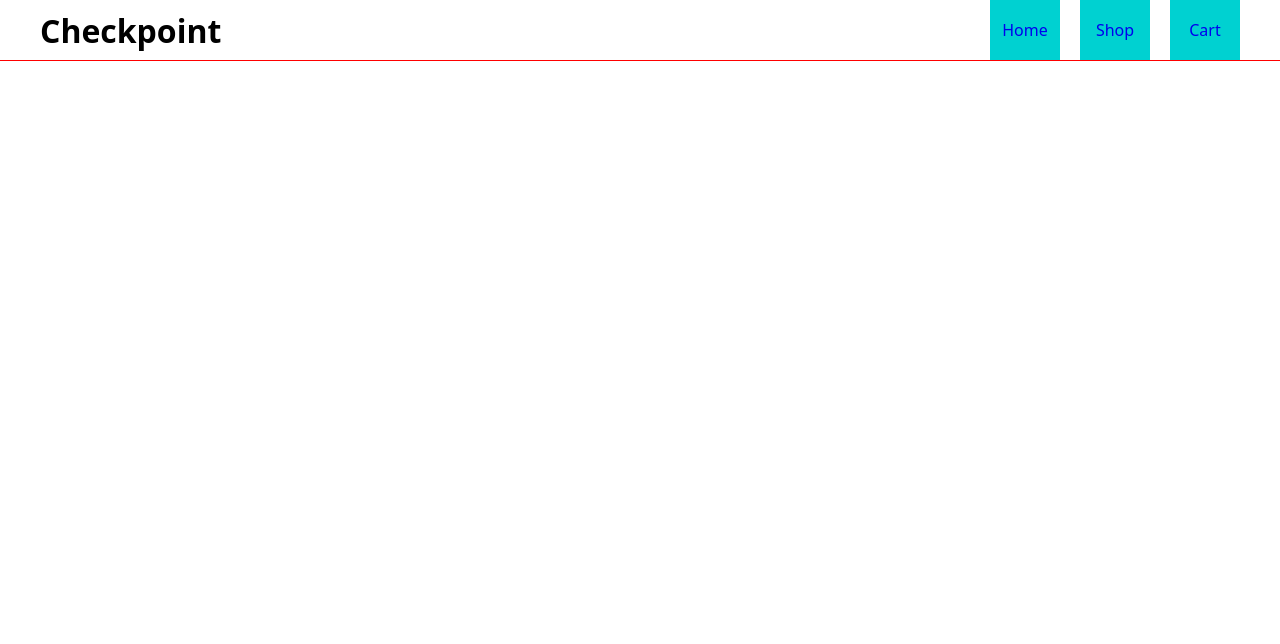
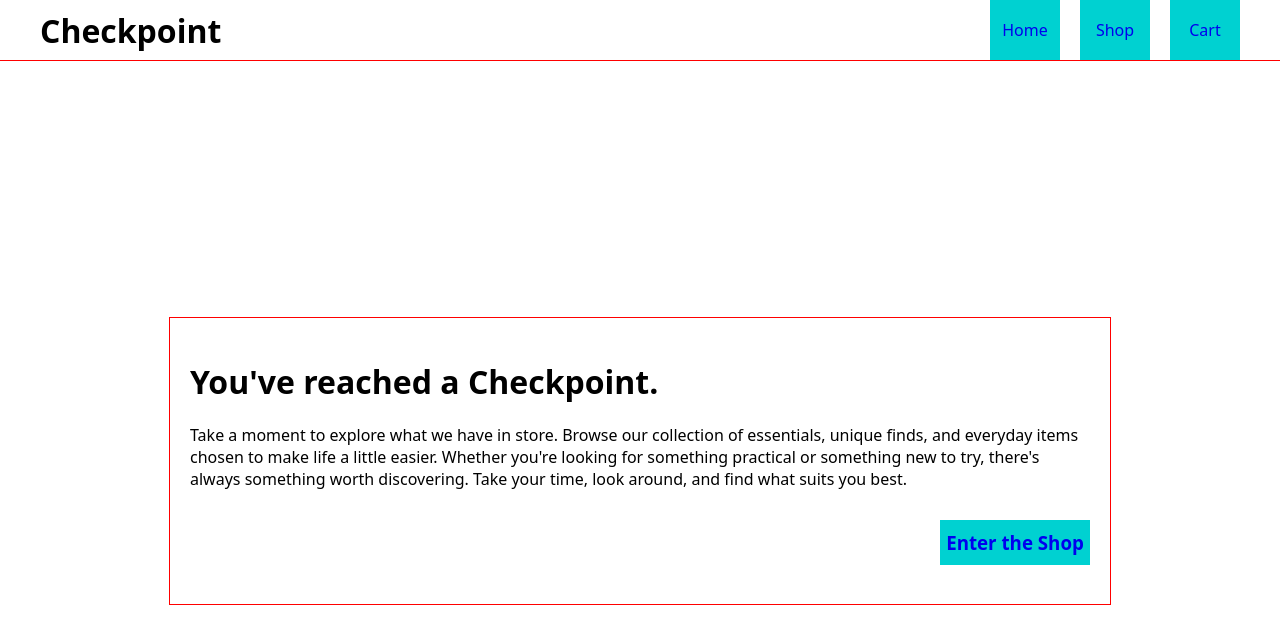
Before and after one commit to karldreta/shopping-cart-odinProject, a React (Vite) app: page / in a window 1280 px wide. Shown: the top 644 px of the page. Built offline with nearby package versions, Linux system fonts and the light colour scheme.

Commit message:
Add HomePage

```diff
--- a/src/components/HomePage.jsx
+++ b/src/components/HomePage.jsx
@@ -0,0 +1,17 @@
+import '../styles/HomePage.css';
+
+const HomePage = () => {
+    return (
+        <main>
+            <div id="HeroSection">
+                <h1>You've reached a Checkpoint.</h1>
+                <p>
+                Take a moment to explore what we have in store. Browse our collection of essentials, unique finds, and everyday items chosen to make life a little easier. Whether you're looking for something practical or something new to try, there's always something worth discovering. Take your time, look around, and find what suits you best.
+                </p>
+                <h3><a href="/">Enter the Shop</a></h3>
+            </div>
+        </main>
+    )
+}
+
+export default HomePage
--- a/src/index.css
+++ b/src/index.css
@@ -10,7 +10,6 @@
 body {
   box-sizing: border-box;
   margin: 0;
-  width: 100%;
   min-width: 320px;
   min-height: 100vh;
 }
--- a/src/main.jsx
+++ b/src/main.jsx
@@ -2,11 +2,13 @@ import { StrictMode } from 'react'
 import { createRoot } from 'react-dom/client'
 import './index.css'
 import NavBar from "./components/NavBar.jsx";
+import HomePage from './components/HomePage.jsx';
 import Product from './components/Shop.jsx'
 
 createRoot(document.getElementById('root')).render(
   <StrictMode>
     <NavBar/>
+    <HomePage/>
     {/* <Product /> */}
   </StrictMode>,
 )
--- /dev/null
+++ b/src/styles/HomePage.css
@@ -0,0 +1,37 @@
+main {
+    height: 100vh;
+    display: flex;
+    justify-content: center;
+    align-items: center;
+  }
+
+#HeroSection {
+    border: 1px solid red;
+    max-width: 900px;
+    margin: 0 auto;
+    padding: 20px;
+}
+
+#HeroSection h3 {
+    margin-top: 30px;
+    justify-self: flex-end;
+}
+
+#HeroSection h3 a {
+    display: inline-flex;
+    justify-content: center;
+    align-items: center;
+
+    width: 150px;
+    height: 45px;
+
+    text-decoration: none;
+    background-color: rgb(0, 209, 209);
+}
+
+
+
+#HeroSection h3 a:hover {
+    cursor: pointer;
+    background-color: aqua;
+}
--- a/src/styles/NavBar.css
+++ b/src/styles/NavBar.css
@@ -27,20 +27,15 @@ header ul {
 }
 
 header ul li {
-    height: 60px;
-    width: 70px;
     list-style: none;
     margin: 0;
-    display: flex;
-    justify-content: center;
-    align-items: center;
 }
 
 header ul li a {
     background-color: rgb(0, 209, 209);
     text-decoration: none;
-    height: 100%;
-    width: 100%;
+    height: 60px;
+    width: 70px;
     display: flex;
     justify-content: center;
     align-items: center;
```
